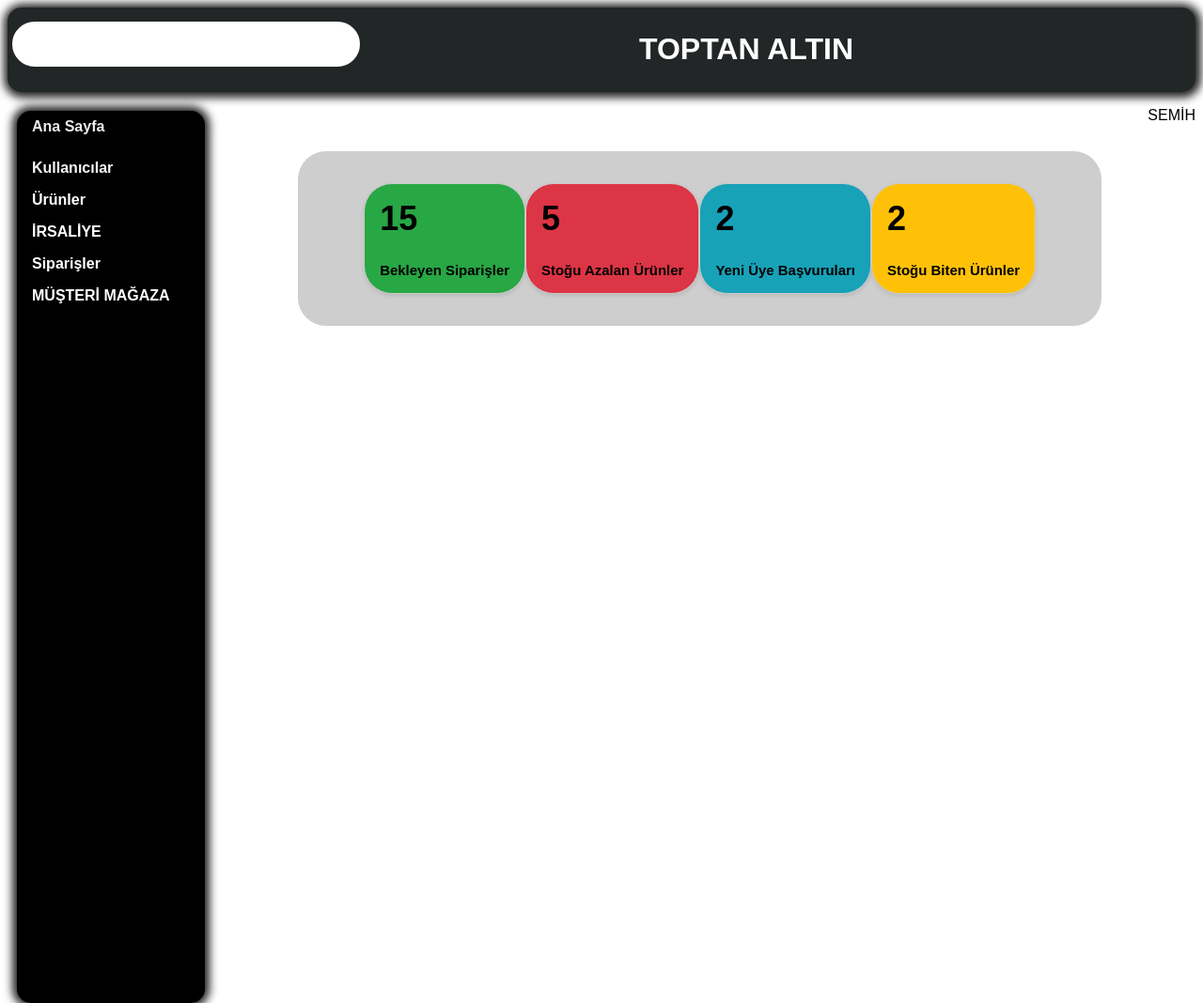
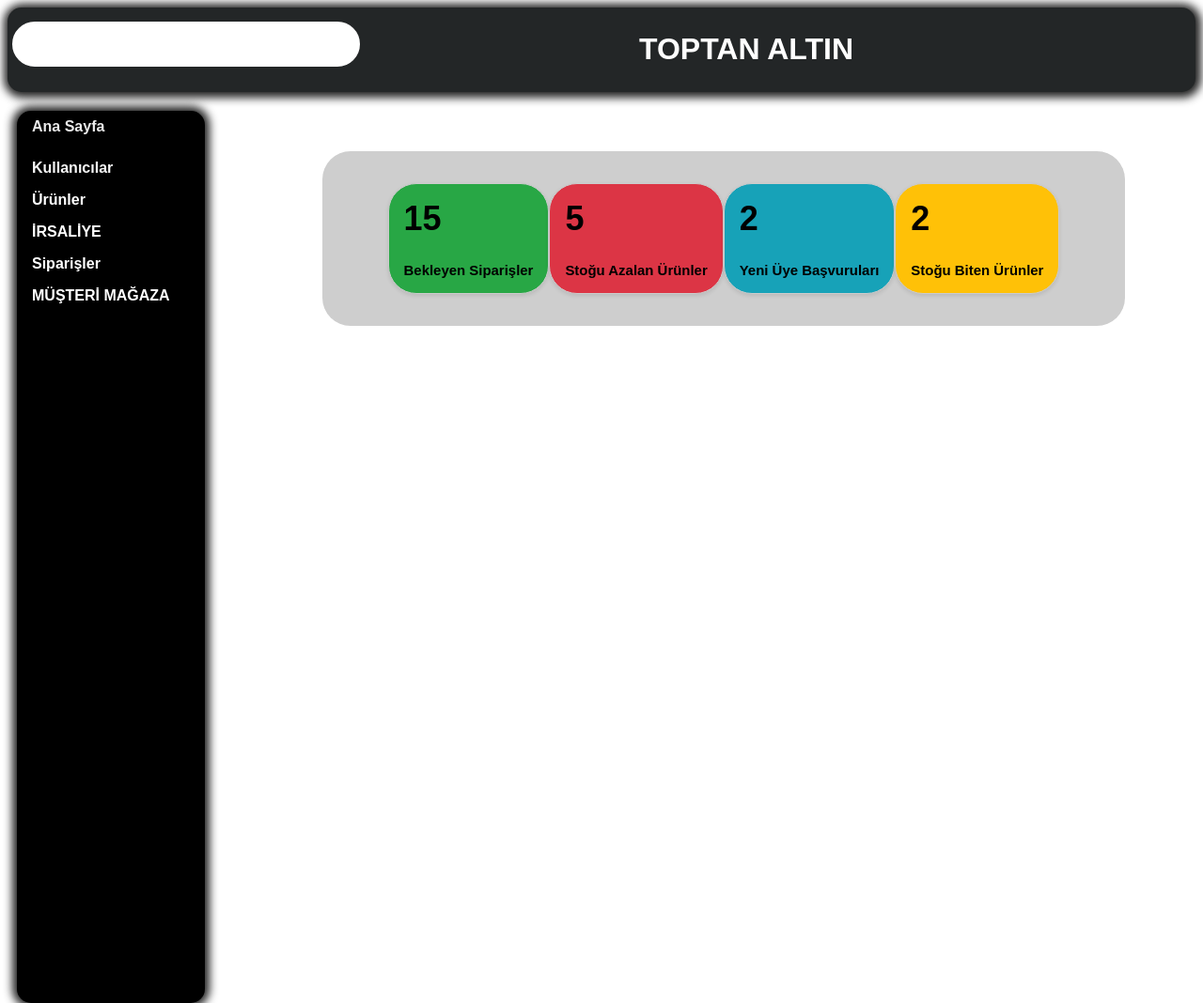
Before and after one commit to DRKAS24/kabaloglu, a plain HTML site: page admin.html in a window 1280 px wide. Shown: the top 1068 px of the page at 94% size. Drawn offline with Linux system fonts and the light colour scheme.

Commit message:
Update admin.html

```diff
--- a/admin.html
+++ b/admin.html
@@ -97,7 +97,6 @@
       </div>
 
       <div class="body-sag">
-        <p>SEMİH</p>
       </div>
     </div>
   </body>
```
